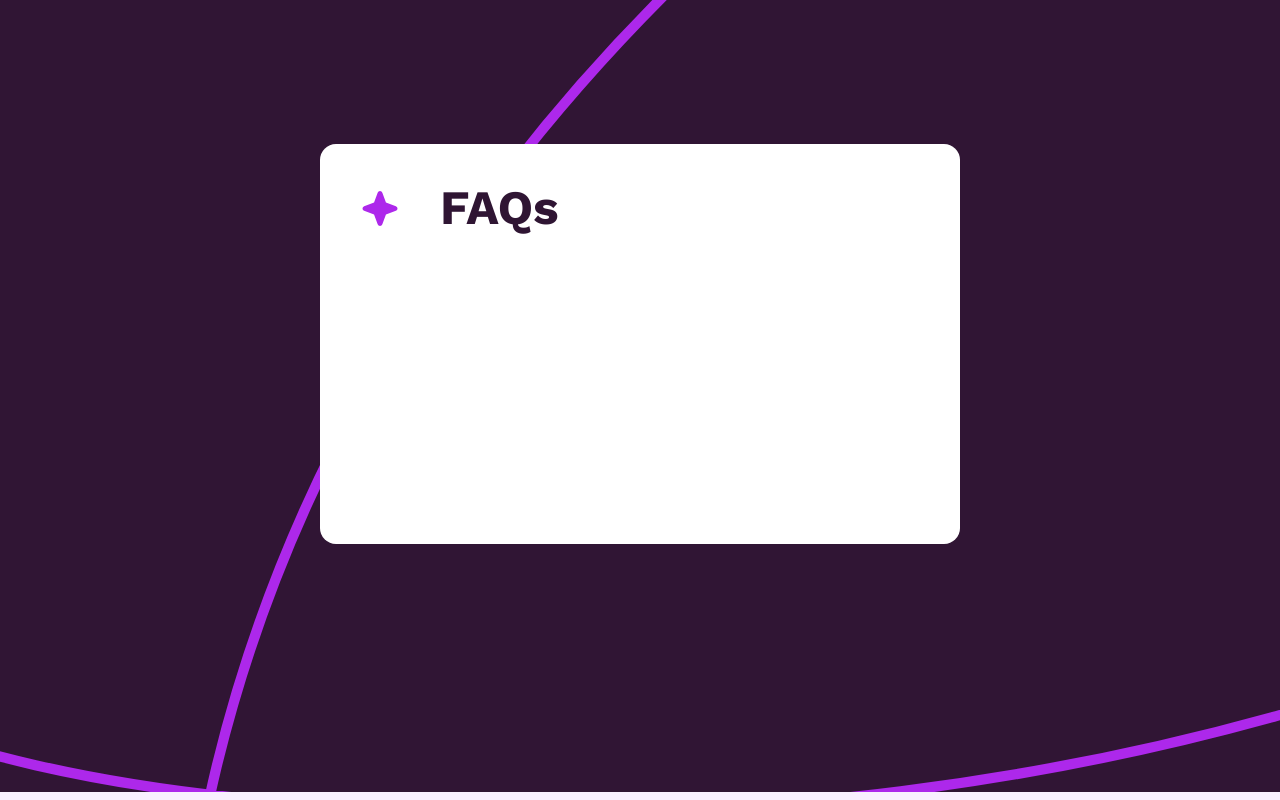
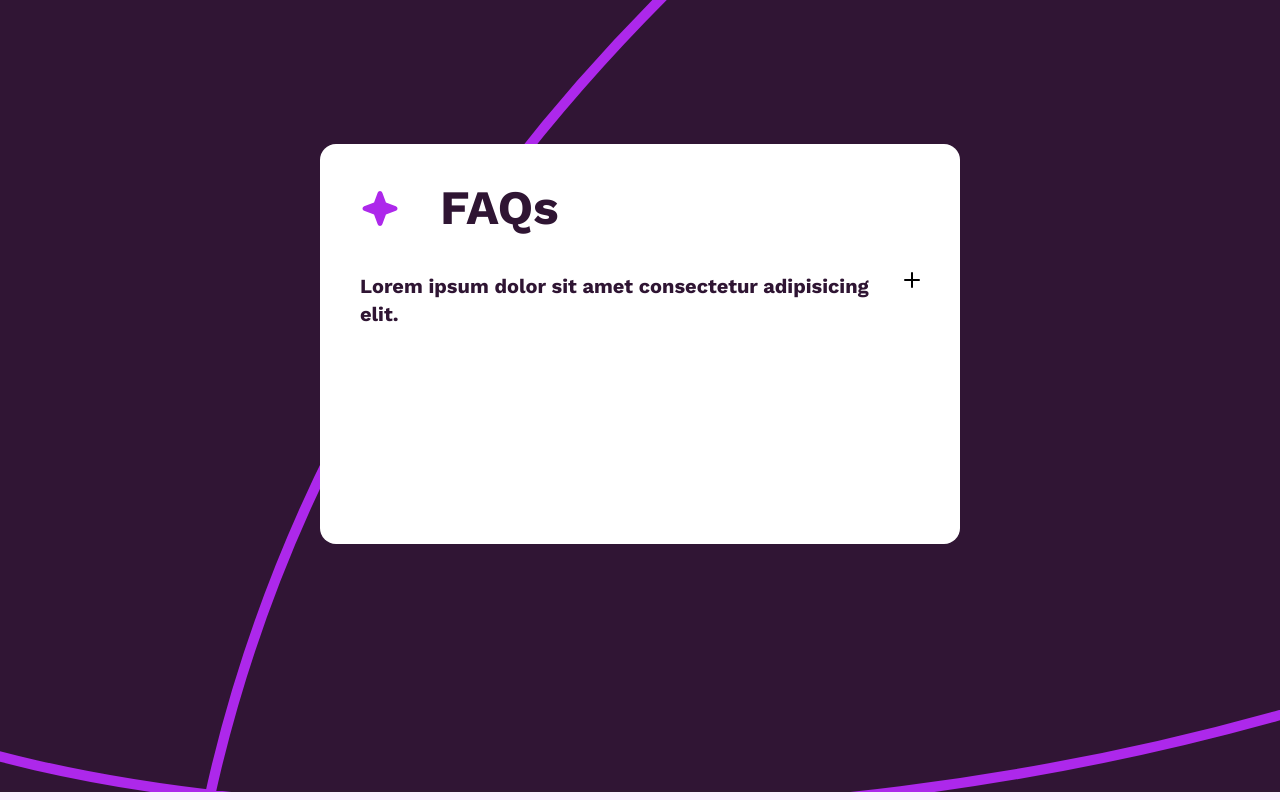
Before and after one commit to Myudro33/faq-accordion, a React (Vite) app: page / in a window 1280 px wide. Built offline with nearby package versions, Linux system fonts and the light colour scheme.

Commit message:
feat: add hardcoded accordion

```diff
--- a/src/App.jsx
+++ b/src/App.jsx
@@ -1,5 +1,8 @@
 import './App.css'
+import { useState } from 'react'
+
 function App() {
+  const [active,setActive] = useState(false)
   return (
     <div className='w-screen h-screen bg-light-pink  z-10'>
       <div className='xs:hidden lg:flex'>
@@ -13,6 +16,41 @@ function App() {
             <img src="../public/assets/icon-star.svg" alt="star" />
             <h1 className='text-dark-purple text-5xl font-bold ml-10'>FAQs</h1>
           </div>
+          <div className='w-full mt-10 '>
+            <div onClick={()=>setActive(!active)} className='flex justify-between cursor-pointer'>
+              <h1 className='text-dark-purple hover:text-gray-purple font-bold text-xl'>Lorem ipsum dolor sit amet consectetur adipisicing elit.</h1>
+              <svg
+          className="fill-indigo-500 shrink-0 ml-8"
+          width="16"
+          height="16"
+          xmlns="http://www.w3.org/2000/svg"
+        >
+          <rect
+            y="7"
+            width="16"
+            height="2"
+            rx="1"
+            className={`transform origin-center transition duration-200 ease-out ${
+              active && "!rotate-180"
+            }`}
+          />
+          <rect
+            y="7"
+            width="16"
+            height="2"
+            rx="1"
+            className={`transform origin-center rotate-90 transition duration-200 ease-out ${
+              active && "!rotate-180"
+            }`}
+          />
+        </svg>
+            </div>
+            <div className={`w-full bg-gray-purple grid overflow-hidden transition-all duration-300 ease-in-out ${active?'grid-rows-[1fr] opacity-100':'grid-rows-[0fr] opacity-0'}`}>
+            <div className='overflow-hidden'>
+              Lorem ipsum dolor sit amet, consectetur adipisicing elit. Minima suscipit voluptate accusantium et laborum. Magnam, veniam. Reiciendis, nisi magnam illum sint, distinctio minima at, officia ipsa reprehenderit repellat optio suscipit.
+            </div>
+            </div>
+          </div>
       </div>
     </div>
   )
```
